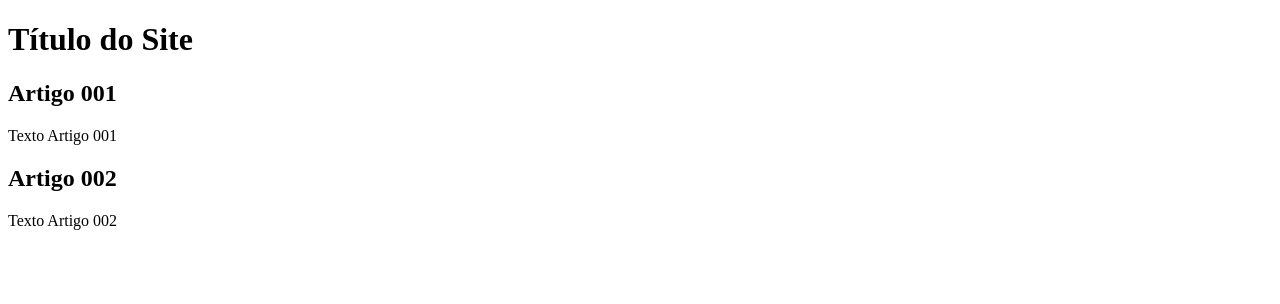
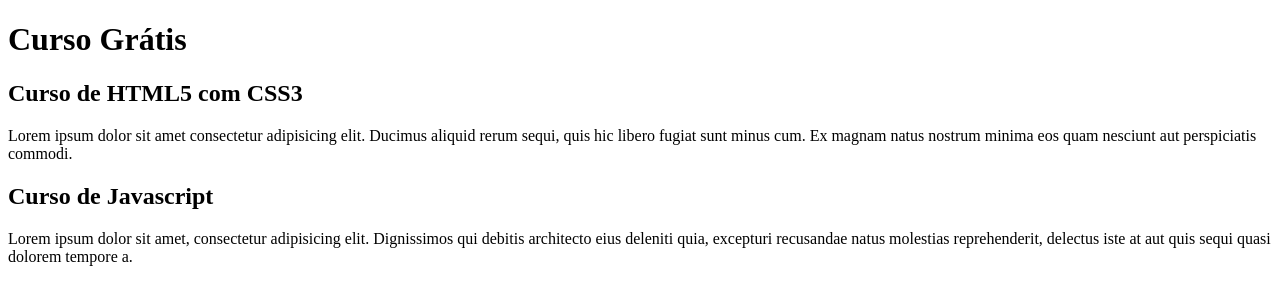
Before and after one commit to HudsonNasADS/projeto-site, a plain HTML site: page index.html in a window 1280 px wide. Drawn offline with Linux system fonts and the light colour scheme.

Commit message:
Comecei o conteúdo

```diff
--- a/index.html
+++ b/index.html
@@ -8,14 +8,14 @@
 <body>
   <main>
     <header>
-      <h1>Título do Site</h1>
+      <h1>Curso Grátis</h1>
     </header>
     <article>
-      <h2>Artigo 001</h2>
-      <p>Texto Artigo 001</p>
+      <h2>Curso de HTML5 com CSS3</h2>
+      <p>Lorem ipsum dolor sit amet consectetur adipisicing elit. Ducimus aliquid rerum sequi, quis hic libero fugiat sunt minus cum. Ex magnam natus nostrum minima eos quam nesciunt aut perspiciatis commodi.</p>
       <article>
-        <h2>Artigo 002</h2>
-        <p>Texto Artigo 002</p>
+        <h2>Curso de Javascript</h2>
+        <p>Lorem ipsum dolor sit amet, consectetur adipisicing elit. Dignissimos qui debitis architecto eius deleniti quia, excepturi recusandae natus molestias reprehenderit, delectus iste at aut quis sequi quasi dolorem tempore a.</p>
       </article>
     </article>
   </main>
```
